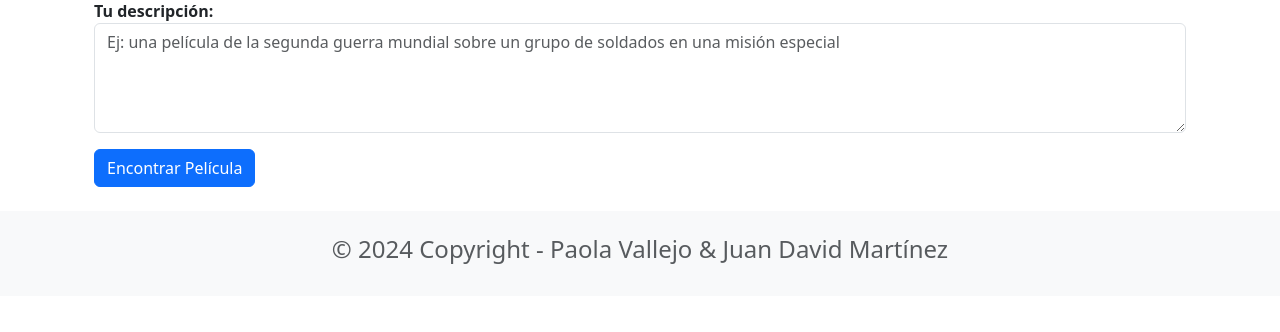
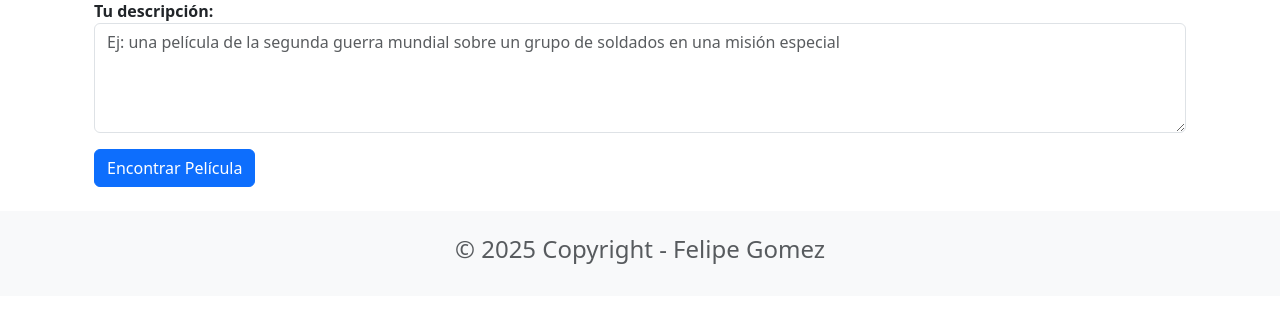
Before and after one commit to felipegtech/Taller-3, a Django app: page /recommend/ in a window 1280 px wide. Shown: the part 185-517 px from the top of the page. Run offline with Django 5.2, Linux system fonts and the light colour scheme.

Commit message:
Copyright

```diff
--- a/DjangoProjectBase/moviereviews/templates/base.html
+++ b/DjangoProjectBase/moviereviews/templates/base.html
@@ -43,7 +43,7 @@ height="24"
   <div class="container">
     <div class="row">
       <div class="text-center p-4">
-        <h4>© 2024 Copyright - Paola Vallejo & Juan David Martínez</h4>
+        <h4>© 2025 Copyright - Felipe Gomez </h4>
       </div>
     </div>
   </div>
```
